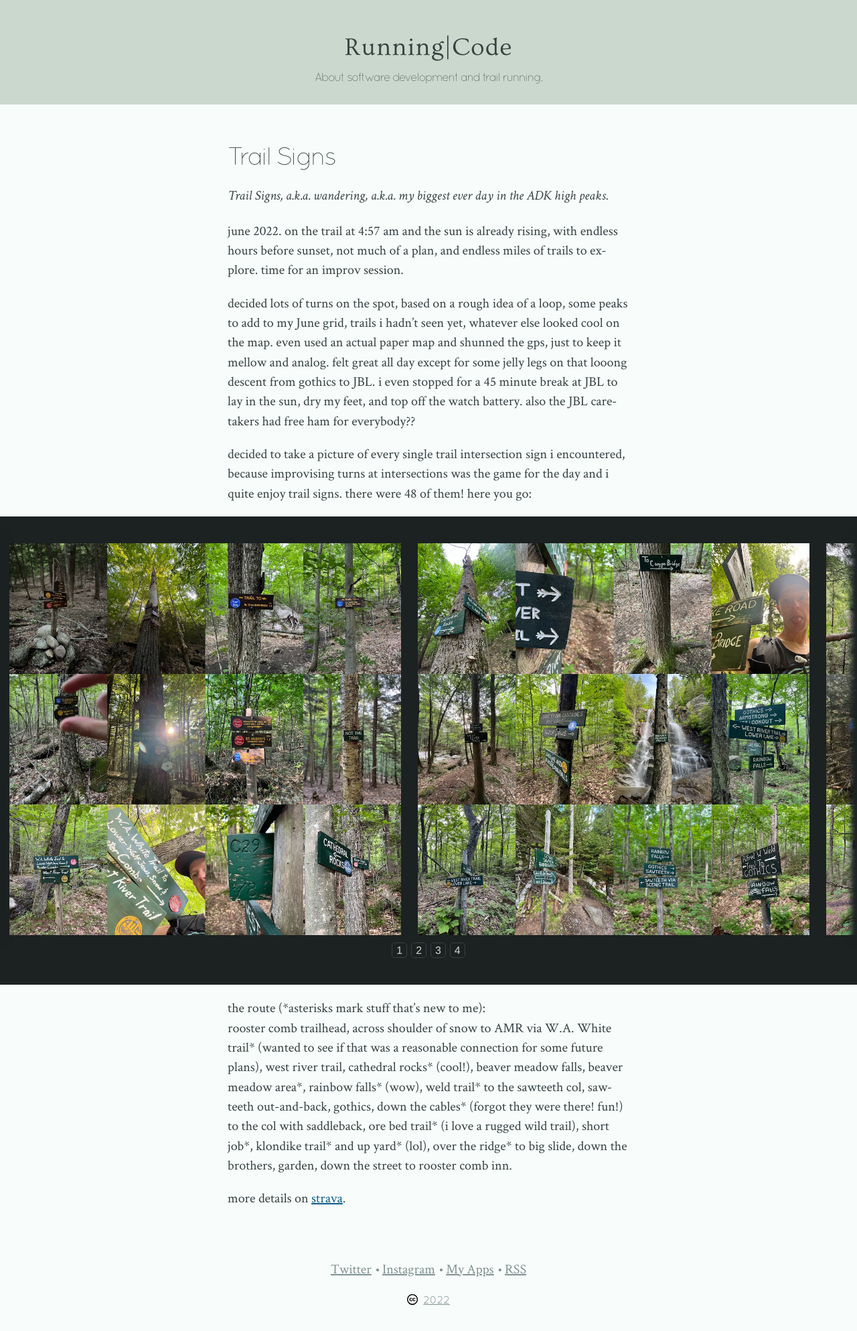
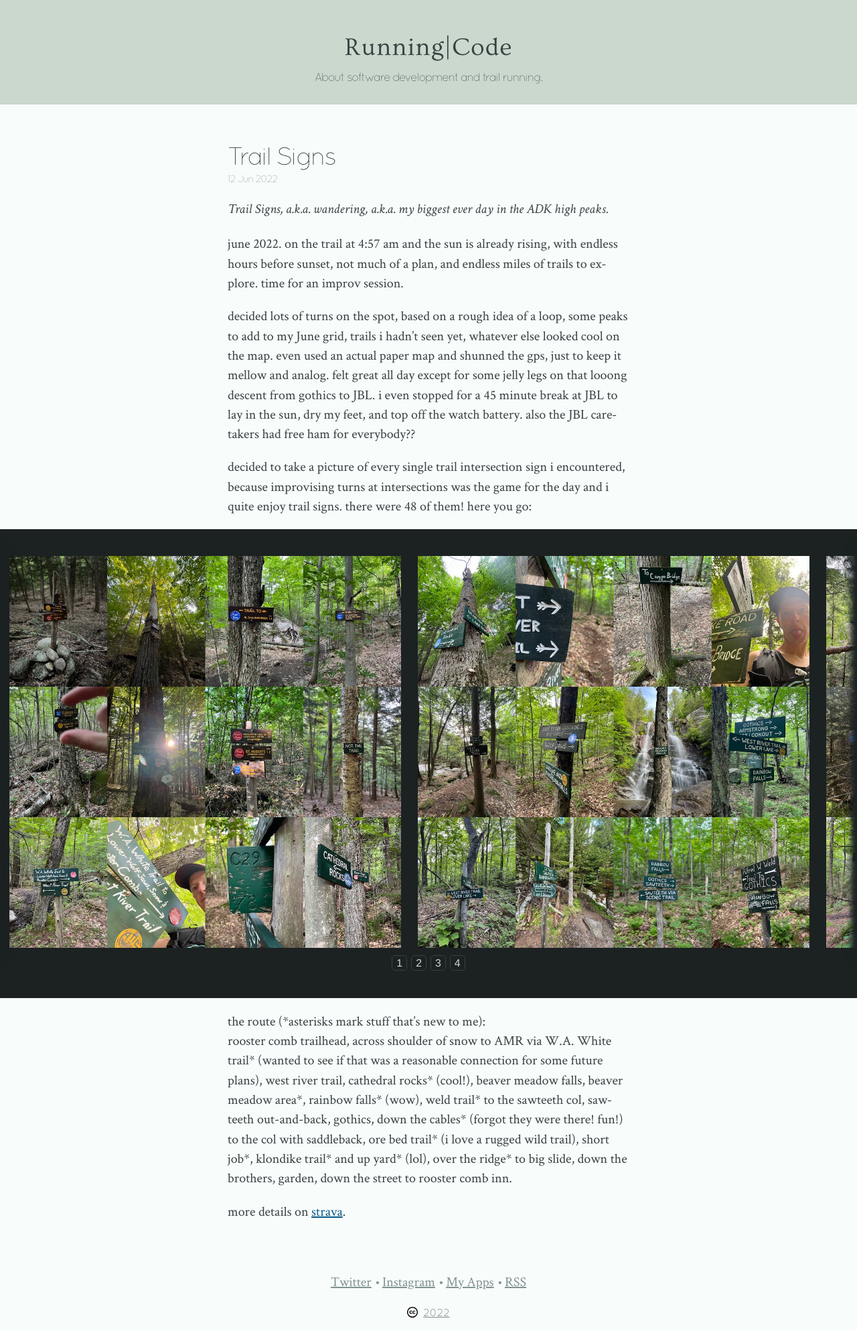
Before and after one commit to mmertsock/mmertsock.github.io, a Jekyll site: the page built from _posts/2022-06-12-adk-signs.md, in a window 1280 px wide. Shown: the whole page at 67% size. Built offline with Jekyll 4.4.1, drawn with Linux system fonts in a browser that asks for light colours.

Commit message:
Post date on post pages

```diff
--- a/_layouts/post.html
+++ b/_layouts/post.html
@@ -4,7 +4,14 @@ layout: default
 
 <article>
 
+    {% if page.date %}
+    <h1 class="with-time"><a href="{{ page.url }}">{{ page.title }}</a></h1>
+    <time datetime="{{ page.date | date_to_xmlschema }}">
+        {{ page.date | date_to_string }}
+    </time>
+    {% else %}
     <h1><a href="{{ page.url }}">{{ page.title }}</a></h1>
+    {% endif %}
 
     {{ content }}
 
--- a/_posts/2022-06-12-adk-signs.md
+++ b/_posts/2022-06-12-adk-signs.md
@@ -2,11 +2,14 @@
 title: Trail Signs
 layout: post
 show_modified_notice: false
+excerpt_separator: <!--more-->
 ---
 
 _Trail Signs, a.k.a. wandering, a.k.a. my biggest ever day in the ADK high peaks._
 
 june 2022. on the trail at 4:57 am and the sun is already rising, with endless hours before sunset, not much of a plan, and endless miles of trails to explore. time for an improv session.
+
+<!--more-->
 
 decided lots of turns on the spot, based on a rough idea of a loop, some peaks to add to my June grid, trails i hadn’t seen yet, whatever else looked cool on the map. even used an actual paper map and shunned the gps, just to keep it mellow and analog. felt great all day except for some jelly legs on that looong descent from gothics to JBL. i even stopped for a 45 minute break at JBL to lay in the sun, dry my feet, and top off the watch battery. also the JBL caretakers had free ham for everybody??
 
--- a/css/main.css
+++ b/css/main.css
@@ -115,12 +115,23 @@ body {
     background-color: var(--background-color-main);
 }
 
-h1, h2, h3, header .caption, article .figure {
+h1, h2, h3, header .caption, article .figure, time {
     font-family: var(--font-face-secondary);
     font-weight: 300;
     letter-spacing: -0.075em;
     margin-bottom: 0.5em;
     text-rendering: optimizelegibility;
+}
+
+h1.with-time {
+    margin-bottom: 0;
+}
+
+h1.with-time + time {
+    display: block;
+    color: var(--text-color-secondary);
+    font-size: 80%;
+    margin-bottom: 1.25em; /* match the 0.5em margin of h1 without time */
 }
 
 p, blockquote, li, dt, dd {
```
